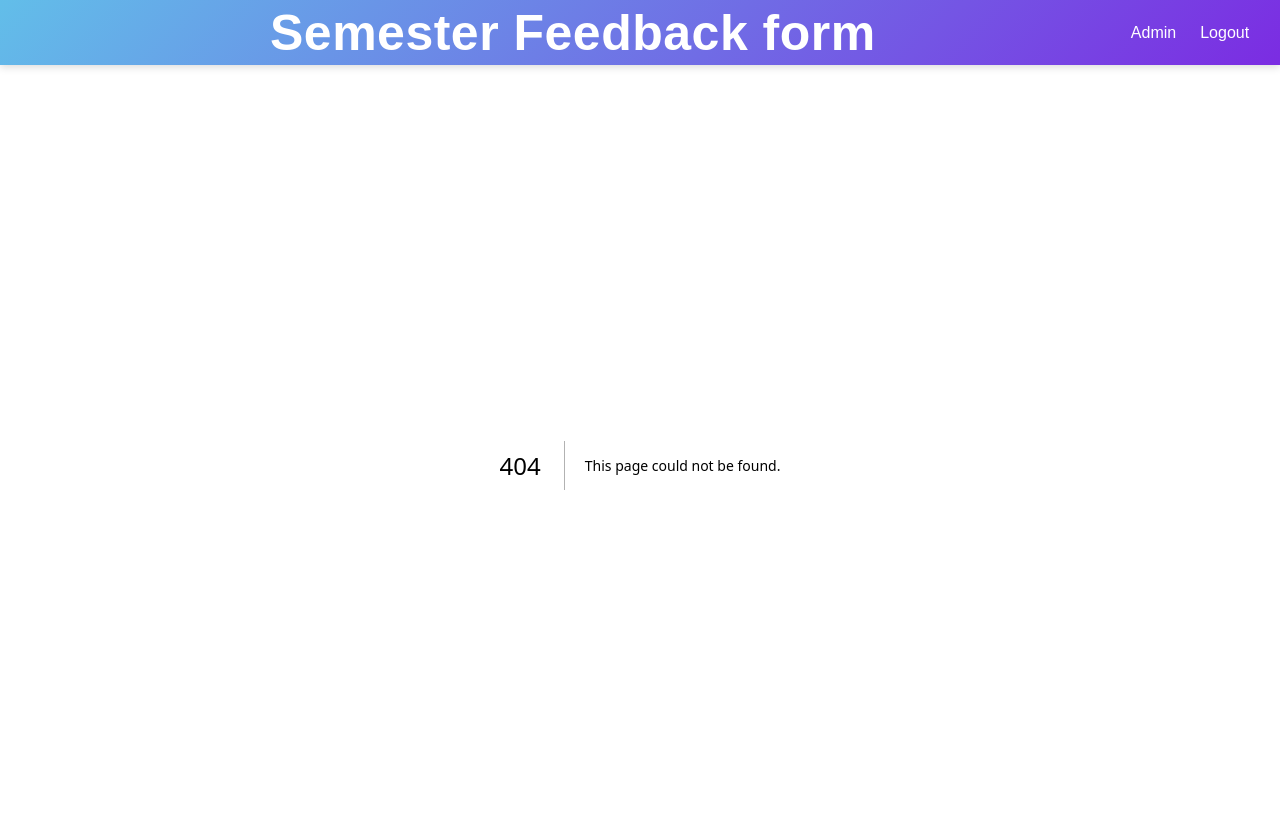
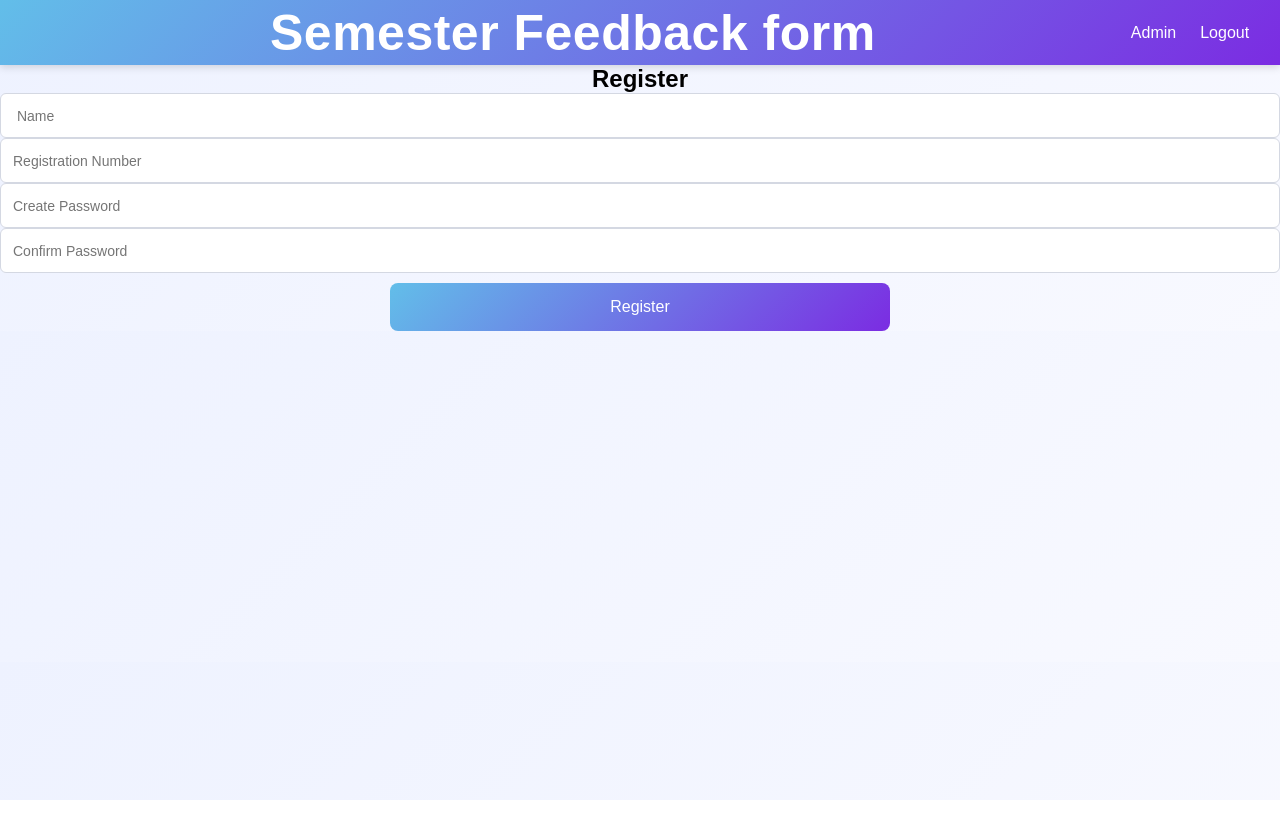
Before and after one commit to gpmakm/GECAbad_feedback_forms, a Next.js app: page /registration in a window 1280 px wide. Before the commit this address had no page. Shown: the top 838 px of the page. After the commit the page ends 800 px from the top, so only its background shows below. Built offline with nearby package versions, Linux system fonts and the light colour scheme.

Commit message:
REgstraion form added only frontent

```diff
--- /dev/null
+++ b/src/app/registration/page.jsx
@@ -0,0 +1,89 @@
+"use client";
+
+import React, { useState } from "react";
+
+const Page = () => {
+  const [formData, setFormData] = useState({
+    fname: "",
+    regno: "",
+    password: "",
+    confirmPassword: "",
+  });
+
+  const [error, setError] = useState("");
+
+  const handleChange = (e) => {
+    setFormData({
+      ...formData,
+      [e.target.name]: e.target.value,
+    });
+  };
+
+  const handleSubmit = (e) => {
+    e.preventDefault();
+
+    if (formData.password !== formData.confirmPassword) {
+      setError("Passwords do not match");
+      return;
+    }
+
+    setError("");
+    console.log("Form Data:", formData);
+  };
+
+  return (
+    <div className="faculty-reg-container">
+      <form className="faculty-reg-form" onSubmit={handleSubmit}>
+        <h2 className="faculty-reg-title">Register</h2>
+
+        <input
+          type="text"
+          name="fname"
+          placeholder=" Name"
+          value={formData.fname}
+          onChange={handleChange}
+          className="faculty-reg-input faculty-reg-fname"
+          required
+        />
+
+        <input
+          type="text"
+          name="regno"
+          placeholder="Registration Number"
+          value={formData.regno}
+          onChange={handleChange}
+          className="faculty-reg-input faculty-reg-regno"
+          required
+        />
+
+        <input
+          type="password"
+          name="password"
+          placeholder="Create Password"
+          value={formData.password}
+          onChange={handleChange}
+          className="faculty-reg-input faculty-reg-password"
+          required
+        />
+
+        <input
+          type="password"
+          name="confirmPassword"
+          placeholder="Confirm Password"
+          value={formData.confirmPassword}
+          onChange={handleChange}
+          className="faculty-reg-input faculty-reg-confirm-password"
+          required
+        />
+
+        {error && <p className="faculty-reg-error">{error}</p>}
+
+        <button type="submit" className="faculty-reg-button">
+          Register
+        </button>
+      </form>
+    </div>
+  );
+};
+
+export default Page;
```
